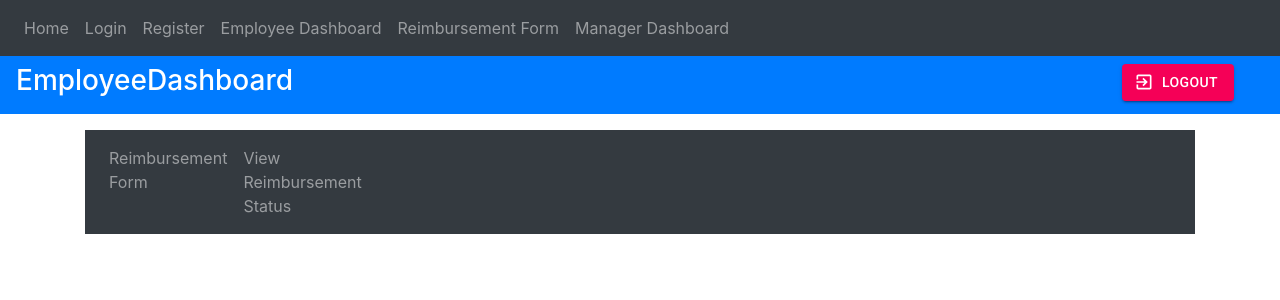
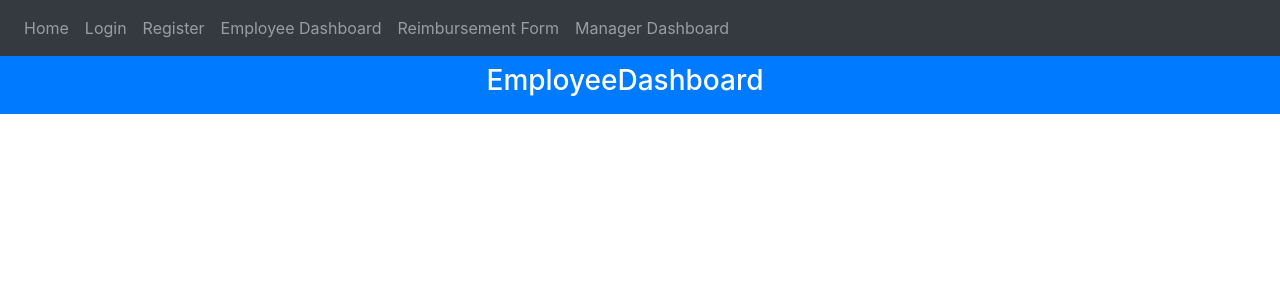
Before and after one commit to K-ANUSHA-RAO/Sprint2-master, a React (Create React App) app in the folder Sprint2-master/Expense/: page /#/EmployeeDashboard in a window 1280 px wide. Shown: the top 300 px of the page. Built offline with nearby package versions, Linux system fonts and the light colour scheme.

Commit message:
Formatted the headers

```diff
--- a/Sprint2-master/Expense/src/App.js
+++ b/Sprint2-master/Expense/src/App.js
@@ -37,17 +37,17 @@ class App extends React.Component {
               </Link>
             </li>
             <li className="nav-item">
-              <Link to={"/EmployeeDashboard"} className="nav-link ">
+              <Link to={"/Employee Dashboard"} className="nav-link ">
                 Employee Dashboard
               </Link>
             </li>
             <li className="nav-item">
-              <Link to={"/ReimbursementForm"} className="nav-link ">
+              <Link to={"/Reimbursement Form"} className="nav-link ">
               Reimbursement Form
               </Link>
             </li>
             <li className="nav-item">
-              <Link to={"/ManagerDashboard"} className="nav-link ">
+              <Link to={"/Manager Dashboard"} className="nav-link ">
               Manager Dashboard
               </Link>
             </li>
@@ -59,10 +59,10 @@ class App extends React.Component {
           <Route exact path={"/home"} component={Home} />
             <Route exact path={"/login"} component={LoginForm} />
             <Route exact path={"/register"} component={RegistrationForm} />
-            <Route exact path={"/EmployeeDashboard"} component={EmployeeDashboard} />
-            <Route exact path={"/ReimbursementForm"} component={ReimbursementForm} />
-            <Route exact path={"/ManagerDashboard"} component={ManagerDashboard} />
-            <Route exact path={"/AcceptAndRejectRequests"} component={AcceptAndRejectRequests} />
+            <Route exact path={"/Employee Dashboard"} component={EmployeeDashboard} />
+            <Route exact path={"/Reimbursement Form"} component={ReimbursementForm} />
+            <Route exact path={"/Manager Dashboard"} component={ManagerDashboard} />
+            <Route exact path={"/Accept And Reject Requests"} component={AcceptAndRejectRequests} />
           </Switch>
         </div>
       </div>
--- a/Sprint2-master/Expense/src/components/EmployeeDashboard/EmployeeDashboard.js
+++ b/Sprint2-master/Expense/src/components/EmployeeDashboard/EmployeeDashboard.js
@@ -10,26 +10,29 @@ class EmployeeDashboard extends React.Component {
     render(){
     return(
 
-        <nav className="navbar navbar-expand navbar-dark bg-dark">
+        <nav className="navbar navbar-expand-lg navbar-light bg-light">
             <div className="navbar-nav mr-auto">
-            <button class="navbar-toggler" type="button" data-toggle="collapse" data-target="#navbarNavDropdown" aria-controls="navbarNavDropdown" aria-expanded="false" aria-label="Toggle navigation">
-            <span class="navbar-toggler-icon"></span>
+            <button className="navbar-toggler" type="button" data-toggle="collapse" data-target="#navbarNavDropdown" aria-controls="navbarNavDropdown" aria-expanded="false" aria-label="Toggle navigation">
+            <span className="navbar-toggler-icon"></span>
             </button>
-            <li className="nav-item dark">
-            <Link to={"/ReimbursementForm"} className="nav-link dark">
+            <div className="row col-12 d-flex collapse navbar-collapse" id="navbarNavDropdown">
+            <ul className="navbar-nav mr-auto">
+            <li className="nav-item active">
+            <Link to={"/Reimbursement Form"} className="nav-link dark">
             Reimbursement Form
               </Link>
             </li>
-            <li className="nav-item ">
+            <li className="nav-item active">
               <Link to={"/ViewList"} className="nav-link">
               View Reimbursement Status
               </Link>
             </li>
-
+            </ul>
+            </div>
                 </div>
                 <div className="container mt-3">
           <Switch>
-            <Route exact path={"/ReimbursementForm"} component={ReimbursementForm} />
+            <Route exact path={"/Reimbursement Form"} component={ReimbursementForm} />
             <Route exact path={"/Reimbursementstatus"} component={""} />
           </Switch>
         </div>
--- a/Sprint2-master/Expense/src/components/Header/Header.js
+++ b/Sprint2-master/Expense/src/components/Header/Header.js
@@ -12,7 +12,7 @@ function Header(props) {
         title = 'Expense Reimbursement System'
     }
     function renderLogout() {
-        if(props.location.pathname === '/home'||props.location.pathname === '/EmployeeDashboard'||props.location.pathname === '/ManagerDashboard'){
+        if(props.location.pathname === '/home'||props.location.pathname === '/Employee Dashboard'||props.location.pathname === '/Manager Dashboard'){
             return(
                 <div className="ml-auto">
                     <Button startIcon={<LogoutIcon />} color="secondary" variant="contained" onClick={() => handleLogout()}>
--- a/Sprint2-master/Expense/src/components/ManagerDashboard/ManagerDashboard.js
+++ b/Sprint2-master/Expense/src/components/ManagerDashboard/ManagerDashboard.js
@@ -22,7 +22,7 @@ class ManagerDashboard extends React.Component {
                   </Link>
                 </li>
                 <li className="nav-item ">
-                  <Link to={"/AcceptAndRejectRequests"} className="nav-link">
+                  <Link to={"/Accept And Reject Requests"} className="nav-link">
                   Accept And Reject Requests
                   </Link>
                 </li>
```
